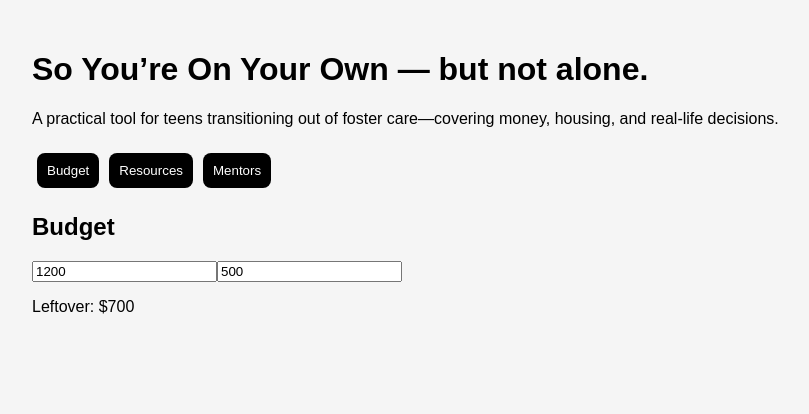
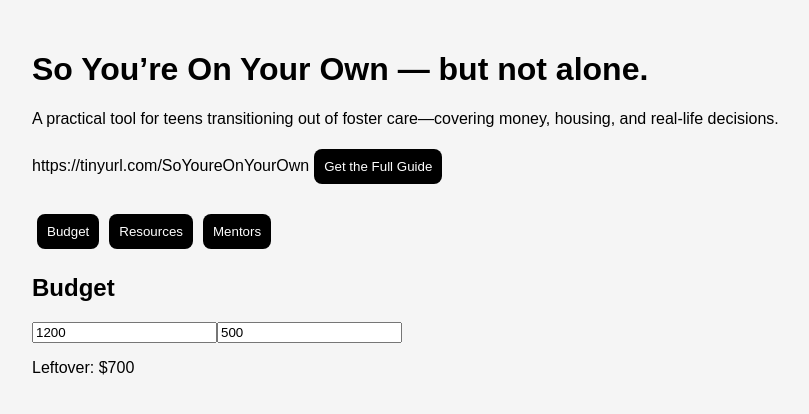
Before and after one commit to dradinalundy/foster-transition-toolkit, a React (Vite) app: page / in a window 1280 px wide. Shown: the top 414 px of the page, without its empty margins (158-967 px from the left). Built offline with nearby package versions, Linux system fonts and the light colour scheme.

Commit message:
Update main.jsx

```diff
--- a/src/main.jsx
+++ b/src/main.jsx
@@ -26,6 +26,9 @@ function App() {
     <div className="container">
       <h1>So You’re On Your Own — but not alone.</h1>
       <p>A practical tool for teens transitioning out of foster care—covering money, housing, and real-life decisions.</p>
+https://tinyurl.com/SoYoureOnYourOwn<button onClick={() => window.open("", "_blank")}>
+ Get the Full Guide
+</button>
 
       <div className="tabs">
         <button onClick={() => setTab("budget")}>Budget</button>
```
